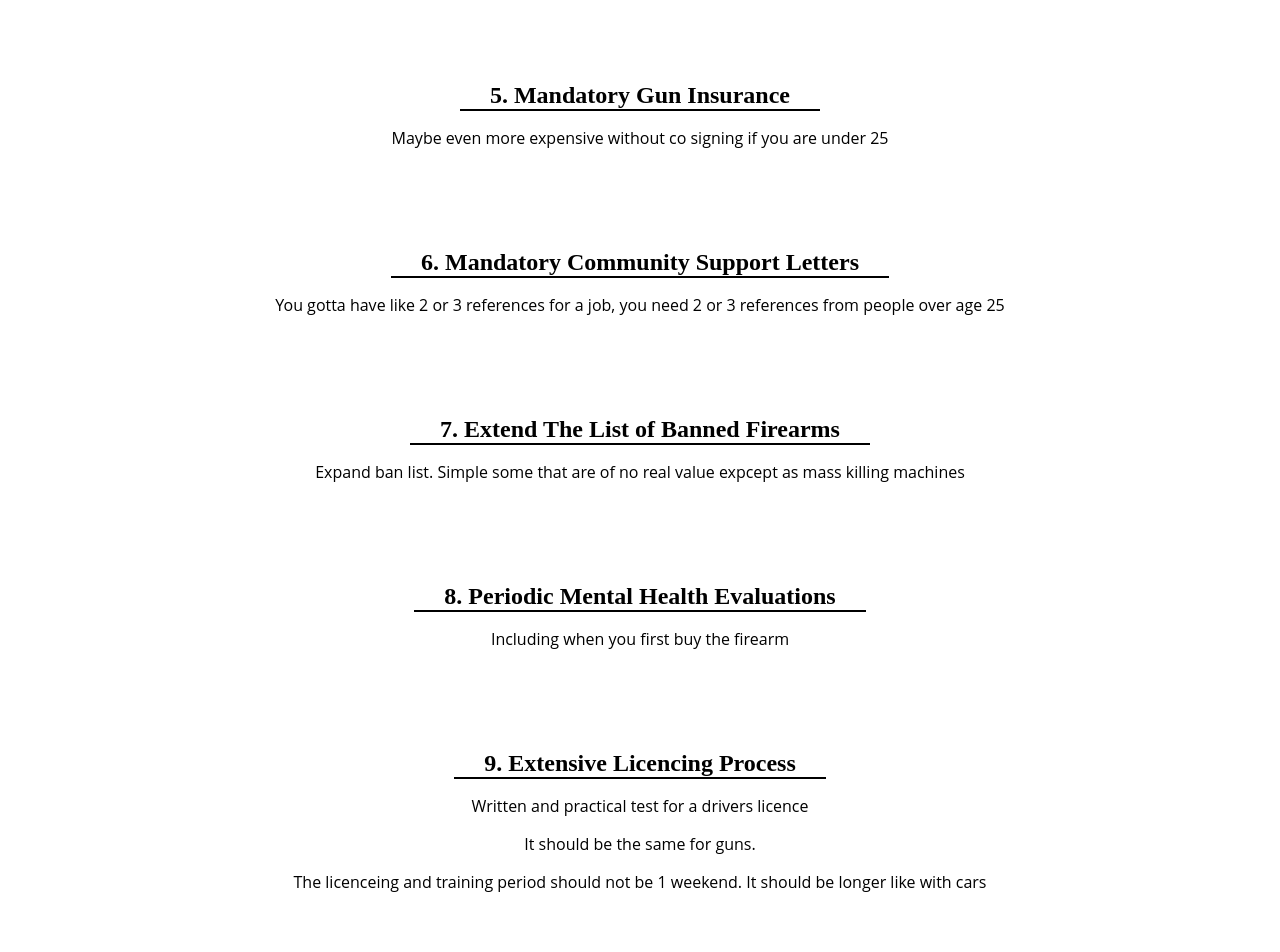
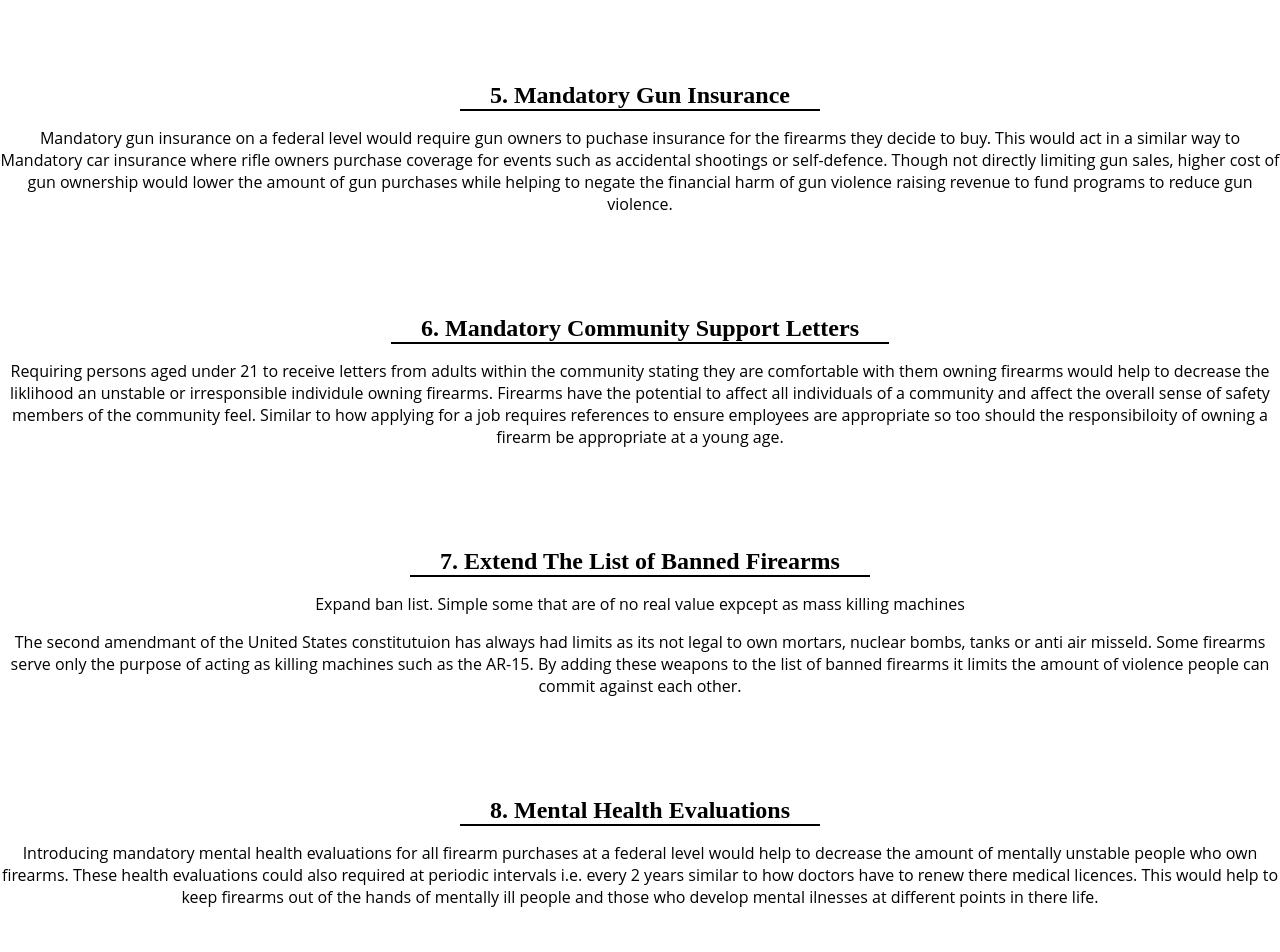
Before and after one commit to Hiccup246/gun-control-policies, a Nuxt app: page / in a window 1280 px wide. Shown: the part 880-1832 px from the top of the page. Built offline with nearby package versions, Linux system fonts and the light colour scheme.

Commit message:
Complete draft of gun control policies

```diff
--- a/components/GunControlHeader.vue
+++ b/components/GunControlHeader.vue
@@ -75,7 +75,7 @@
   .usa-image {
     width: 50px;
     right: 12px;
-    top: 40px;
+    top: 47px;
     object-fit: scale-down;
     position: absolute;
     transform: rotate(90deg);
--- a/pages/index.vue
+++ b/pages/index.vue
@@ -55,29 +55,65 @@
     </GunPolicy>
 
     <GunPolicy name="5. Mandatory Gun Insurance">
-      <p>Maybe even more expensive without co signing if you are under 25</p>
+      <p>
+        Mandatory gun insurance on a federal level would require gun owners to puchase insurance for the firearms
+         they decide to buy. This would act in a similar way to Mandatory car insurance where rifle owners purchase
+         coverage for events such as accidental shootings or self-defence. Though not directly limiting gun sales, higher
+         cost of gun ownership would lower the amount of gun purchases while helping to negate the financial harm
+         of gun violence raising revenue to fund programs to reduce gun violence.
+      </p>
     </GunPolicy>
 
     <GunPolicy name="6. Mandatory Community Support Letters">
-      <p>You gotta have like 2 or 3 references for a job, you need 2 or 3 references from people over age 25</p>
+      <p>
+        Requiring persons aged under 21 to receive letters from adults within the community stating they are comfortable
+        with them owning firearms would help to decrease the liklihood an unstable or irresponsible individule owning firearms.
+        Firearms have the potential to affect all individuals of a community and affect the overall sense of safety members of the
+        community feel. Similar to how applying for a job requires references to ensure employees are appropriate so too
+        should the responsibiloity of owning a firearm be appropriate at a young age.
+      </p>
     </GunPolicy>
 
     <GunPolicy name="7. Extend The List of Banned Firearms">
       <p>Expand ban list. Simple some that are of no real value expcept as mass killing machines</p>
+      <p>
+        The second amendmant of the United States constitutuion has always had limits as its not legal to own
+        mortars, nuclear bombs, tanks or anti air misseld. Some firearms serve only the purpose of acting as killing
+        machines such as the AR-15. By adding these weapons to the list of banned firearms it limits the amount of violence
+        people can commit against each other.
+      </p>
     </GunPolicy>
 
-    <GunPolicy name="8. Periodic Mental Health Evaluations">
-      <p>Including when you first buy the firearm</p>
+    <GunPolicy name="8. Mental Health Evaluations">
+      <!-- <p>Including when you first buy the firearm</p> -->
+      <p>
+        Introducing mandatory mental health evaluations for all firearm purchases at a federal level
+        would help to decrease the amount of mentally unstable people who own firearms. These health evaluations
+        could also required at periodic intervals i.e. every 2 years similar to how doctors have to renew there medical licences.
+        This would help to keep firearms out of the hands of mentally ill people and those who develop mental ilnesses at
+        different points in there life.
+      </p>
     </GunPolicy>
 
     <GunPolicy name="9. Extensive Licencing Process">
-      <p>Written and practical test for a drivers licence</p>
-      <p>It should be the same for guns.</p>
-      <p>The licenceing and training period should not be 1 weekend. It should be longer like with cars</p>
+      <p>
+        When your apply for a drivers licence you have to sit and pass both practical and theoretical
+        tests before you can be a licence driver. This ensures a higher quality of drivers which reduces
+        the dangers of driving. The same process can be applied to firearm ownership where owners have to sit
+        and pass both practical and theoretical tests. This would help increase the amount responsible gun owners
+        leading to less accidents and gun violence.
+      </p>
+
+      <!-- <p>The licenceing and training period should not be 1 weekend. It should be longer like with cars</p> -->
     </GunPolicy>
 
     <GunPolicy name="10. Gun Buyback Program">
-      <p>Make the off ramp for lots of people easier</p>
+      <!-- <p>Make the off ramp for lots of people easier</p> -->
+      <p>
+        A gun buy back program is a government program which pays gun owners for their firearms. Merely having an optional
+        gun buy back program makes it easier for gun owners to hand over unwanted guns thereby decreasing total gun
+        ownership and the risk of gun violence.
+      </p>
     </GunPolicy>
   </div>
 </template>
```
